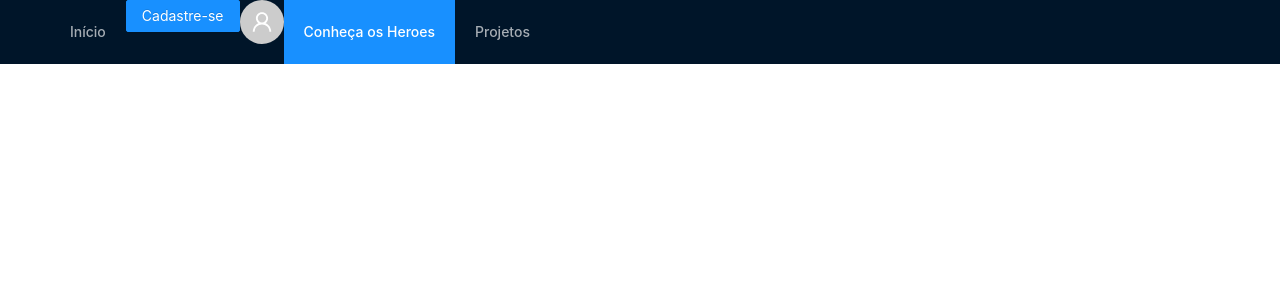
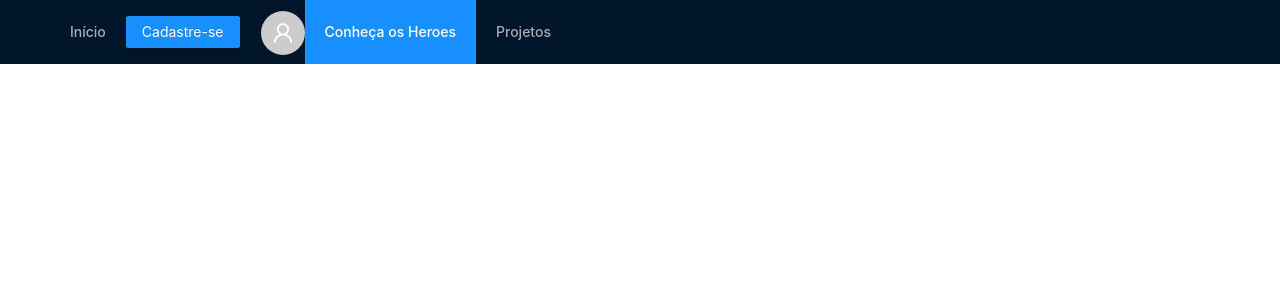
Before and after one commit to gxstav/Situacao-Aprendizado3-2020, a React (Create React App) app in the folder frontend/: page / in a window 1280 px wide. Shown: the top 300 px of the page. Built offline with nearby package versions, Linux system fonts and the light colour scheme.

Commit message:
nav tweaks

```diff
--- a/frontend/package.json
+++ b/frontend/package.json
@@ -3,9 +3,11 @@
   "version": "0.1.0",
   "private": true,
   "dependencies": {
+    "@ant-design/icons": "^4.2.2",
     "@testing-library/jest-dom": "^4.2.4",
     "@testing-library/react": "^9.3.2",
     "@testing-library/user-event": "^7.1.2",
+    "antd": "^4.6.1",
     "axios": "^0.19.2",
     "react": "^16.13.1",
     "react-dom": "^16.13.1",
--- a/frontend/src/components/Navbar/index.jsx
+++ b/frontend/src/components/Navbar/index.jsx
@@ -10,17 +10,17 @@ const { Header } = Layout;
 function navbar(){
   return(
 
-  <Layout className="layout">
+  <Layout id="layout">
     <Header>
       <Menu theme="dark" mode="horizontal" defaultSelectedKeys={['2']}>
         <Menu.Item key="1">Início</Menu.Item>
         <Menu.Item key="2">Conheça os Heroes</Menu.Item>
         <Menu.Item key="3">Projetos</Menu.Item>
-        <Button className="botao" type="primary">Cadastre-se</Button>
-        <Avatar className="avatar" size={44} icon={<UserOutlined />} />
-
+        <div className="signUp">
+          <Button id="botao" type="primary">Cadastre-se</Button>
+          <Avatar id="avatar" size={44} icon={<UserOutlined />} />
+        </div>
       </Menu>
-
     </Header>
   </Layout>
   )}
--- a/frontend/src/components/Navbar/style.css
+++ b/frontend/src/components/Navbar/style.css
@@ -1,13 +1,18 @@
-.botao{
-    text-align: left;
-    background-color:#ffff;
+.signUp{
+    position: relative;
+    float: right;
 }
 
-.layout{
+.signUp #botao{
+    margin-right: 1.5em;
+}
+
+
+#layout{
     background-color: blueviolet;
 }
 
-.avatar{
+#avatar{
     margin: 10,5,3,0;
 }
 
```
Also changed, not shown: 1 other file (tests, documents, lock files or other folders).
